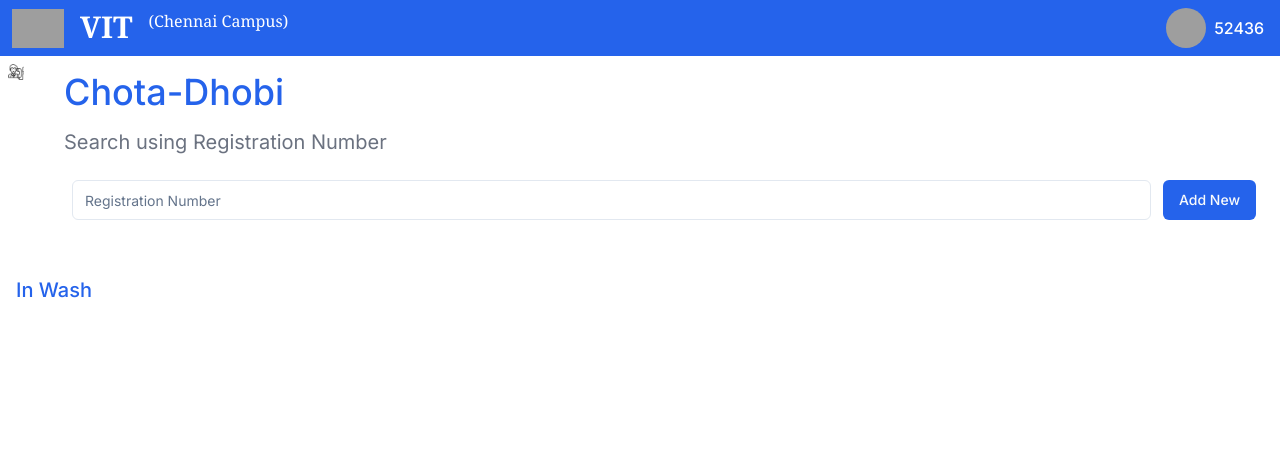
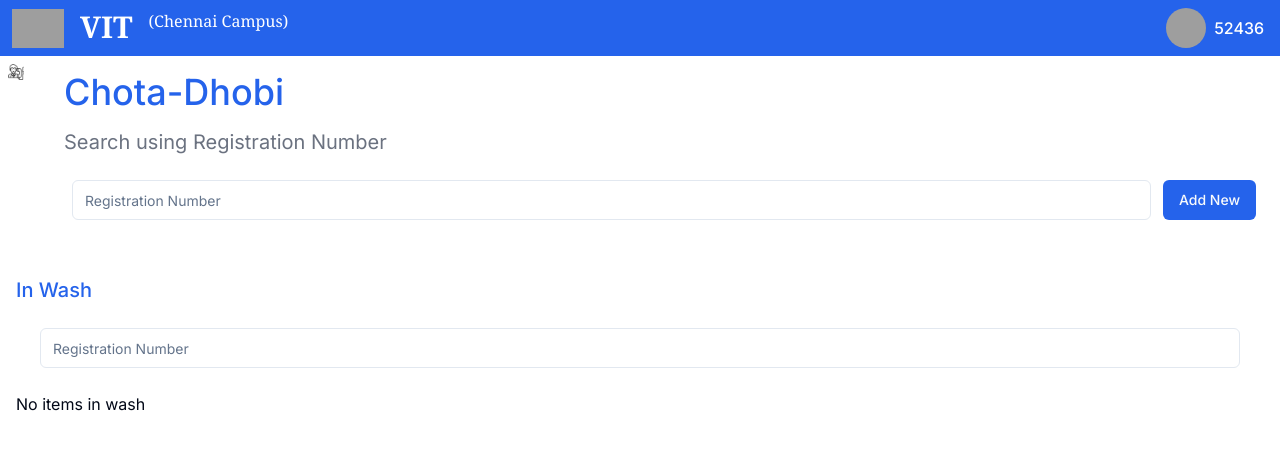
Before and after one commit to meaviral17/vhtop, a Next.js app: page /admin-content/chota-dhobi in a window 1280 px wide. Shown: the top 450 px of the page. Built offline with nearby package versions, Linux system fonts and the light colour scheme; grey boxes are pictures that could not be loaded.

Commit message:
in wash search added

```diff
--- a/app/admin-content/chota-dhobi/page.tsx
+++ b/app/admin-content/chota-dhobi/page.tsx
@@ -1,4 +1,4 @@
-"use client";
+"use client"
 import React, { useState } from "react";
 import AppbarAdmin from "@/components/Appbar/AppbarAdmin";
 import AdminSidebar from "@/components/Sidebar/AdminSidebar";
@@ -16,6 +16,7 @@ const Page: React.FC = () => {
   const [searchInput, setSearchInput] = useState<string>("");
   const [filteredPeople, setFilteredPeople] = useState<Person[]>([]);
   const [inWashList, setInWashList] = useState<Person[]>([]);
+  const [filteredInWashList, setFilteredInWashList] = useState<Person[]>([]);
   const [isLaundryDayToday, setIsLaundryDayToday] = useState<boolean>(false);
 
   // Dummy list of people with registration numbers and laundry days
@@ -47,8 +48,10 @@ const Page: React.FC = () => {
     // Add more people as needed
   ];
 
-  // Function to handle search input change
-  const handleSearchInputChange = (event: React.ChangeEvent<HTMLInputElement>) => {
+  // Function to handle search input change for main list
+  const handleSearchInputChange = (
+    event: React.ChangeEvent<HTMLInputElement>
+  ) => {
     const inputValue = event.target.value;
     setSearchInput(inputValue);
     // Filter people based on registration number
@@ -61,6 +64,18 @@ const Page: React.FC = () => {
     const today = new Date().toLocaleString("en-us", { weekday: "long" });
     const isToday = filtered.some((person) => person.laundryDay === today);
     setIsLaundryDayToday(isToday);
+  };
+
+  // Function to handle search input change for "In Wash" list
+  const handleInWashSearchInputChange = (
+    event: React.ChangeEvent<HTMLInputElement>
+  ) => {
+    const inputValue = event.target.value;
+    // Filter "In Wash" list based on registration number
+    const filtered = inWashList.filter((person) =>
+      person.regNumber.toLowerCase().includes(inputValue.toLowerCase())
+    );
+    setFilteredInWashList(filtered);
   };
 
   // Function to handle accepting laundry
@@ -88,17 +103,24 @@ const Page: React.FC = () => {
           <ul>
             {filteredPeople.length > 0 ? (
               filteredPeople.map((person, index) => {
-                const today = new Date().toLocaleString("en-us", { weekday: "long" });
+                const today = new Date().toLocaleString("en-us", {
+                  weekday: "long",
+                });
                 return (
                   <li
                     key={index}
                     className={
-                      person.laundryDay === today ? "text-primary font-semibold" : "text-gray-500"
+                      person.laundryDay === today
+                        ? "text-primary font-semibold"
+                        : "text-gray-500"
                     }
                   >
-                    {person.name} - Room: {person.roomNumber} - Reg. No: {person.regNumber}
+                    {person.name} - Room: {person.roomNumber} - Reg. No:{" "}
+                    {person.regNumber}
                     {isLaundryDayToday && (
-                      <Button onClick={() => handleAcceptLaundry(person)}>Accept</Button>
+                      <Button onClick={() => handleAcceptLaundry(person)}>
+                        Accept
+                      </Button>
                     )}
                   </li>
                 );
@@ -111,12 +133,24 @@ const Page: React.FC = () => {
       </div>
       <div className="mx-4 mt-4">
         <h2 className="text-primary text-xl font-medium">In Wash</h2>
+        <div className="flex md:flex-row flex-col gap-3 m-4 p-2">
+          <Input
+            type="text"
+            placeholder="Registration Number"
+            onChange={handleInWashSearchInputChange}
+          />
+        </div>
         <ul>
-          {inWashList.map((person, index) => (
-            <li key={index}>
-              {person.name} - Room: {person.roomNumber} - Reg. No: {person.regNumber}
-            </li>
-          ))}
+          {filteredInWashList.length > 0 ? (
+            filteredInWashList.map((person, index) => (
+              <li key={index}>
+                {person.name} - Room: {person.roomNumber} - Reg. No:{" "}
+                {person.regNumber}
+              </li>
+            ))
+          ) : (
+            inWashList.length === 0 && <li>No items in wash</li>
+          )}
         </ul>
       </div>
     </div>
```
